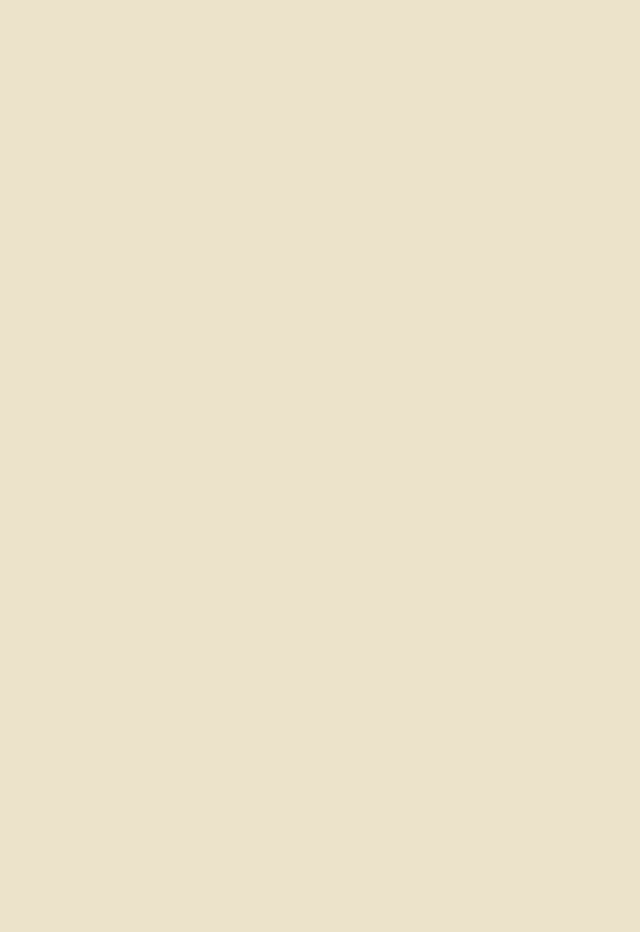
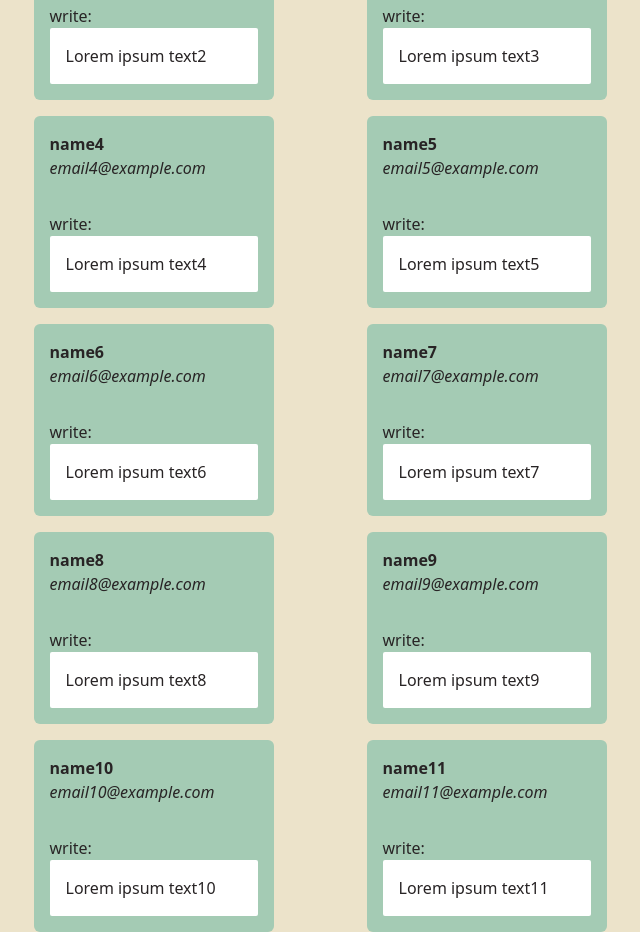
Before and after one commit to MariaRiosNavarro/guestbook_frontend, a React (Vite) app: page / in a window 1280 px wide. Shown: the part 500-1432 px from the top of the page, without its empty margins (320-960 px from the left). Before the commit the page ends 800 px from the top, so only its background shows below. Built offline with nearby package versions, Linux system fonts and the light colour scheme.

Commit message:
add mock data to test

```diff
--- a/src/components/CommentItem.jsx
+++ b/src/components/CommentItem.jsx
@@ -1,13 +1,15 @@
 const CommentItem = ({ user }) => {
   return (
-    <div>
+    <div className="my-0 mx-auto bg-secondary min-w-[15rem] rounded-md">
       <div>
-        <p>{user.name}</p>
-        <p>{user.lastname}</p>
-      </div>
-      <div>
-        <p>write:</p>
-        <p>{user.text}</p>
+        <div className="p-4">
+          <p className="font-bold">{user.firstname}</p>
+          <p className="italic">{user.email}</p>
+        </div>
+        <div className="p-4">
+          <p>write:</p>
+          <p className="p-4 bg-[#FFFFFF] rounded-sm">{user.text}</p>
+        </div>
       </div>
     </div>
   );
--- a/src/components/CommentList.jsx
+++ b/src/components/CommentList.jsx
@@ -1,11 +1,12 @@
 import { useState } from "react";
 import CommentItem from "./CommentItem";
+import { initialMockdata } from "../db/mockdata";
 
 const CommentList = () => {
-  const [users, setUsers] = useState([]);
+  const [users, setUsers] = useState(initialMockdata);
 
   return (
-    <div>
+    <div className="grid grid-cols-2 gap-4 max-w-[650px] mx-auto my-0">
       {users.map((user) => (
         <CommentItem key={user.id} user={user} />
       ))}
--- /dev/null
+++ b/src/db/mockdata.jsx
@@ -0,0 +1,89 @@
+export const initialMockdata = [
+  {
+    id: 124,
+    firstname: "name2",
+    lastname: "lastname2",
+    email: "email2@example.com",
+    text: "Lorem ipsum text2",
+    bonus: true,
+  },
+
+  {
+    id: 125,
+    firstname: "name3",
+    lastname: "lastname3",
+    email: "email3@example.com",
+    text: "Lorem ipsum text3",
+    bonus: true,
+  },
+
+  {
+    id: 126,
+    firstname: "name4",
+    lastname: "lastname4",
+    email: "email4@example.com",
+    text: "Lorem ipsum text4",
+    bonus: true,
+  },
+
+  {
+    id: 127,
+    firstname: "name5",
+    lastname: "lastname5",
+    email: "email5@example.com",
+    text: "Lorem ipsum text5",
+    bonus: false,
+  },
+
+  {
+    id: 128,
+    firstname: "name6",
+    lastname: "lastname6",
+    email: "email6@example.com",
+    text: "Lorem ipsum text6",
+    bonus: false,
+  },
+
+  {
+    id: 129,
+    firstname: "name7",
+    lastname: "lastname7",
+    email: "email7@example.com",
+    text: "Lorem ipsum text7",
+  },
+
+  {
+    id: 130,
+    firstname: "name8",
+    lastname: "lastname8",
+    email: "email8@example.com",
+    text: "Lorem ipsum text8",
+    bonus: false,
+  },
+
+  {
+    id: 131,
+    firstname: "name9",
+    lastname: "lastname9",
+    email: "email9@example.com",
+    text: "Lorem ipsum text9",
+    bonus: false,
+  },
+
+  {
+    id: 132,
+    firstname: "name10",
+    lastname: "lastname10",
+    email: "email10@example.com",
+    text: "Lorem ipsum text10",
+    bonus: true,
+  },
+
+  {
+    id: 133,
+    firstname: "name11",
+    lastname: "lastname11",
+    email: "email11@example.com",
+    text: "Lorem ipsum text11",
+  },
+];
```
